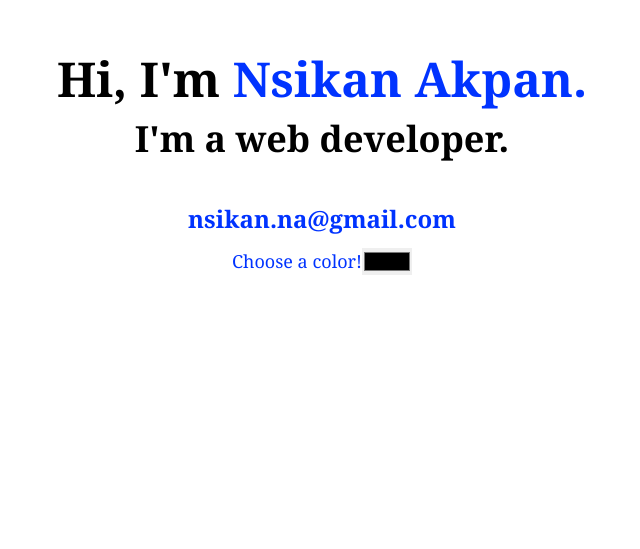
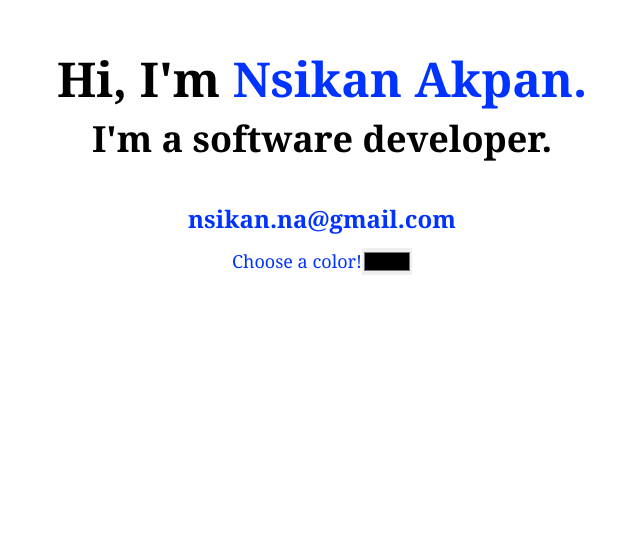
Before and after one commit to nsikan-na/portfolio, a Next.js app: page / in a window 1280 px wide. Shown: the part 251-800 px from the top of the page, without its empty margins (318-958 px from the left). Built offline with nearby package versions, Linux system fonts and the light colour scheme.

Commit message:
changed web to software

```diff
--- a/components/Hero.tsx
+++ b/components/Hero.tsx
@@ -11,7 +11,7 @@ export default function Hero() {
           Hi, I'm <span className="primaryText ">Nsikan Akpan.</span>
         </h1>
         <h2 className="text-4xl font-bold py-2 text-center ">
-          I'm a web developer
+          I'm a software developer
           <a
             href="https://smv-calc.vercel.app/"
             target="_blank"
```
